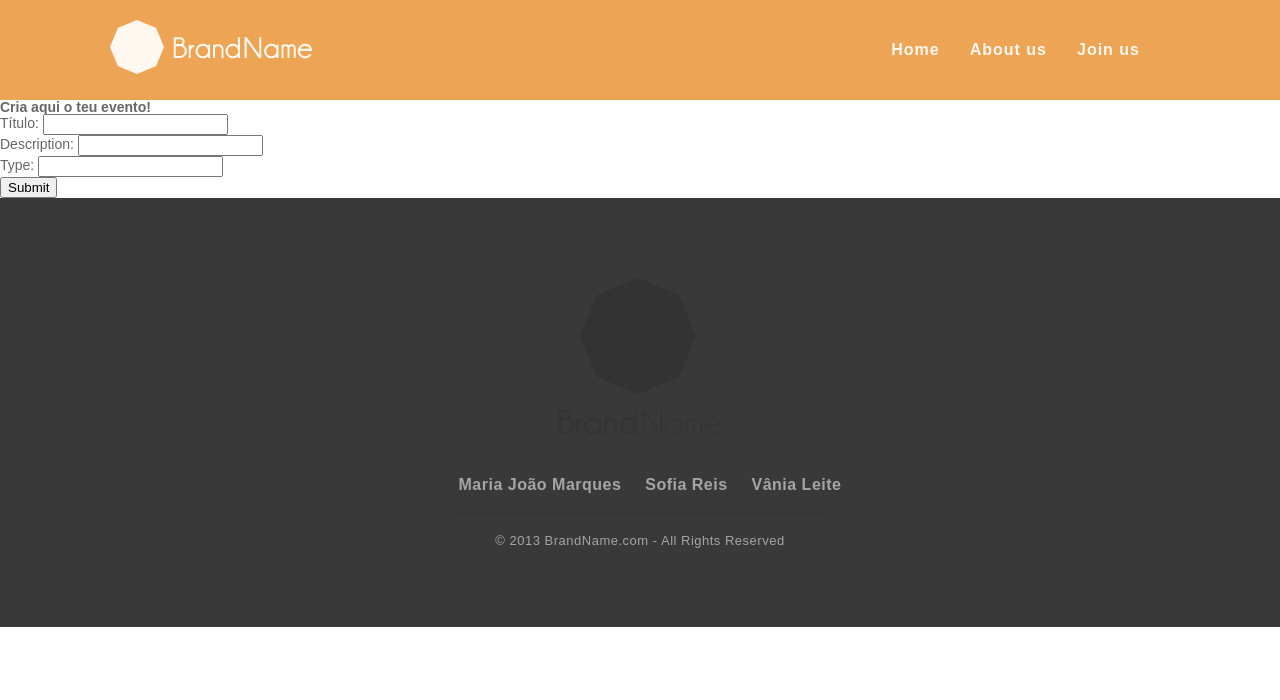
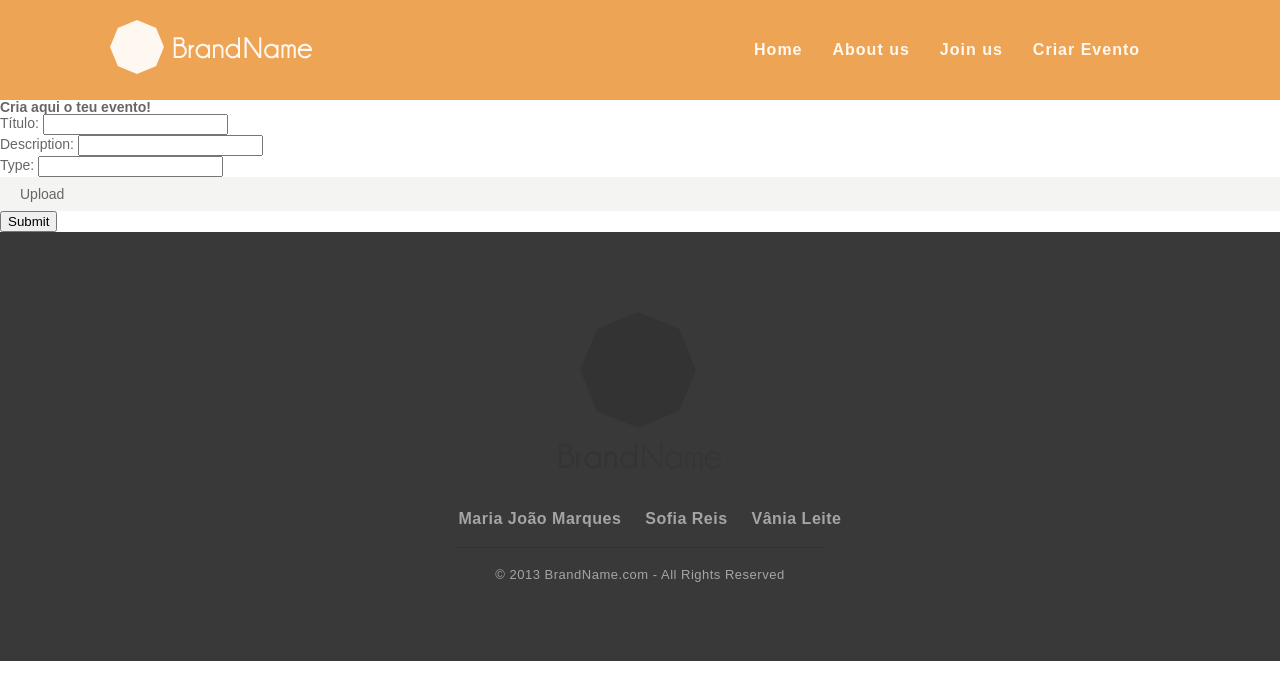
Before and after one commit to SofiaReis/feup-ltw-2015, a PHP site: page /index.php?pagina=createEvent in a window 1280 px wide. Shown: the top 700 px of the page. Run offline with PHP 8.4, Linux system fonts and the light colour scheme; some libraries are stand-ins or nearby versions.

Commit message:
create vent

```diff
--- a/css/main.css
+++ b/css/main.css
@@ -423,3 +423,24 @@ a.btn_red {color: #FFF;}
 .user_register input[type="checkbox"]+label {float:left;}
 
 .user_register .checkbox {margin-bottom: 10px; clear: both; overflow: hidden;}
+<<<<<<< Updated upstream
+=======
+
+.fileUpload {
+    position: relative;
+    overflow: hidden;
+    margin: 10px;
+}
+.fileUpload input.upload {
+    position: absolute;
+    top: 0;
+    right: 0;
+    margin: 0;
+    padding: 0;
+    font-size: 20px;
+    cursor: pointer;
+    opacity: 0;
+    filter: alpha(opacity=0);
+}
+
+>>>>>>> Stashed changes
--- a/php/action_create_event.php
+++ b/php/action_create_event.php
@@ -1,5 +1,6 @@
 <?php
 
+print_r($POST);
 	include_once 'db_connection.php';
 
 	echo 'create_event';
--- a/template/createEvent.php
+++ b/template/createEvent.php
@@ -7,10 +7,15 @@
 
 			</div>
 			<div>
-			<form action="" method="post">
+			<form action="./php/action_create_event.php" method="post" enctype="multipart/form-data" name="create_event_form">
   Título: <input type="text" name="titleEvent"><br>
   Description: <input type="text" name="lname"><br>
    Type: <input type="text" name="lname"><br>
+
+   <div class="fileUpload btn btn-primary">
+    <span>Upload</span>
+    <input type="file" class="upload" />
+</div>
   <input type="submit" value="Submit">
 </form>
 				</div>
--- a/template/header.php
+++ b/template/header.php
@@ -44,6 +44,7 @@
                   <li><a href="#services">About us</a></li>
                    <!--@TODO: Check when user is not on homepage to substitute link for a button -->
                   <li><a href="#join">Join us</a></li>
+                  <li><a href="template/createEvent.php">Criar Evento</a></li>
                   <li>
 
                   </li>
```
